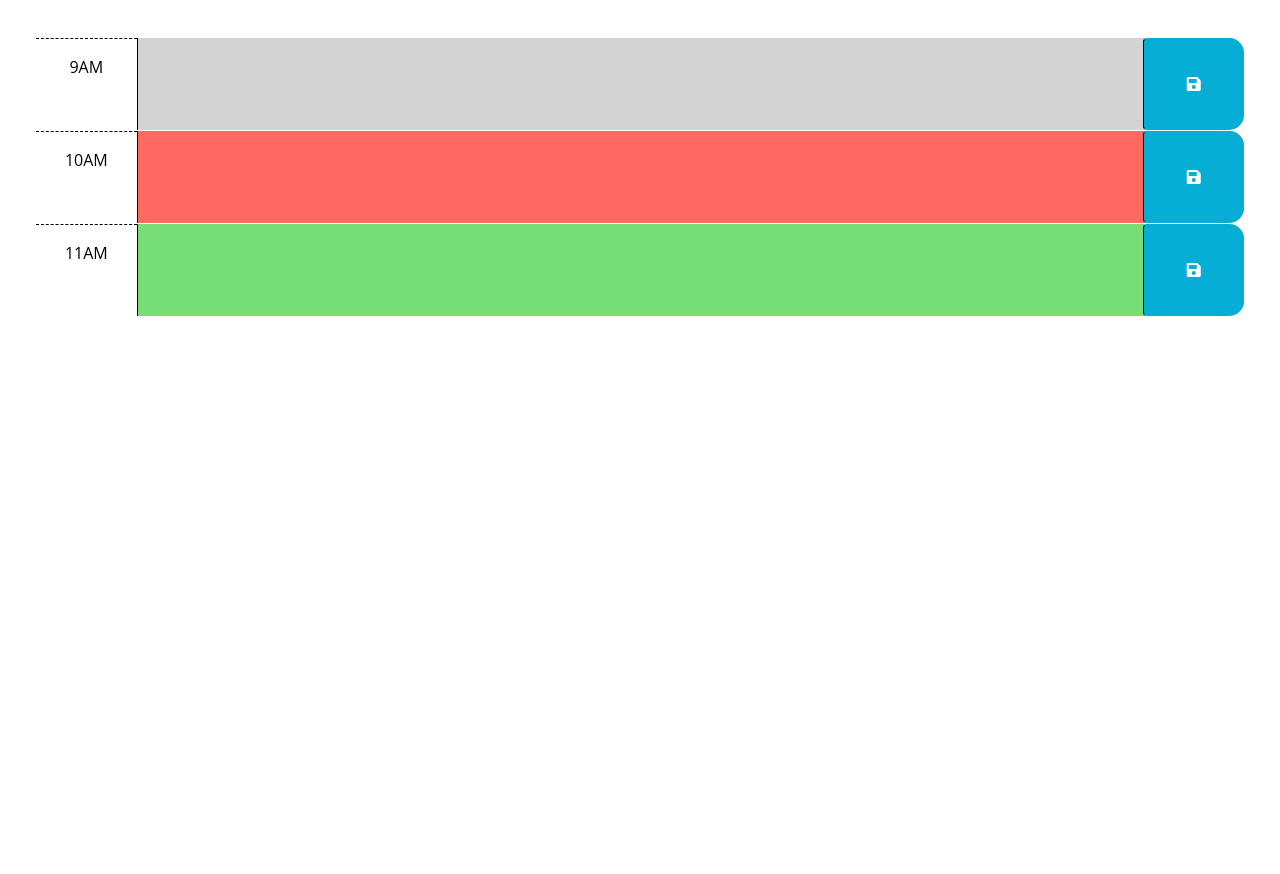
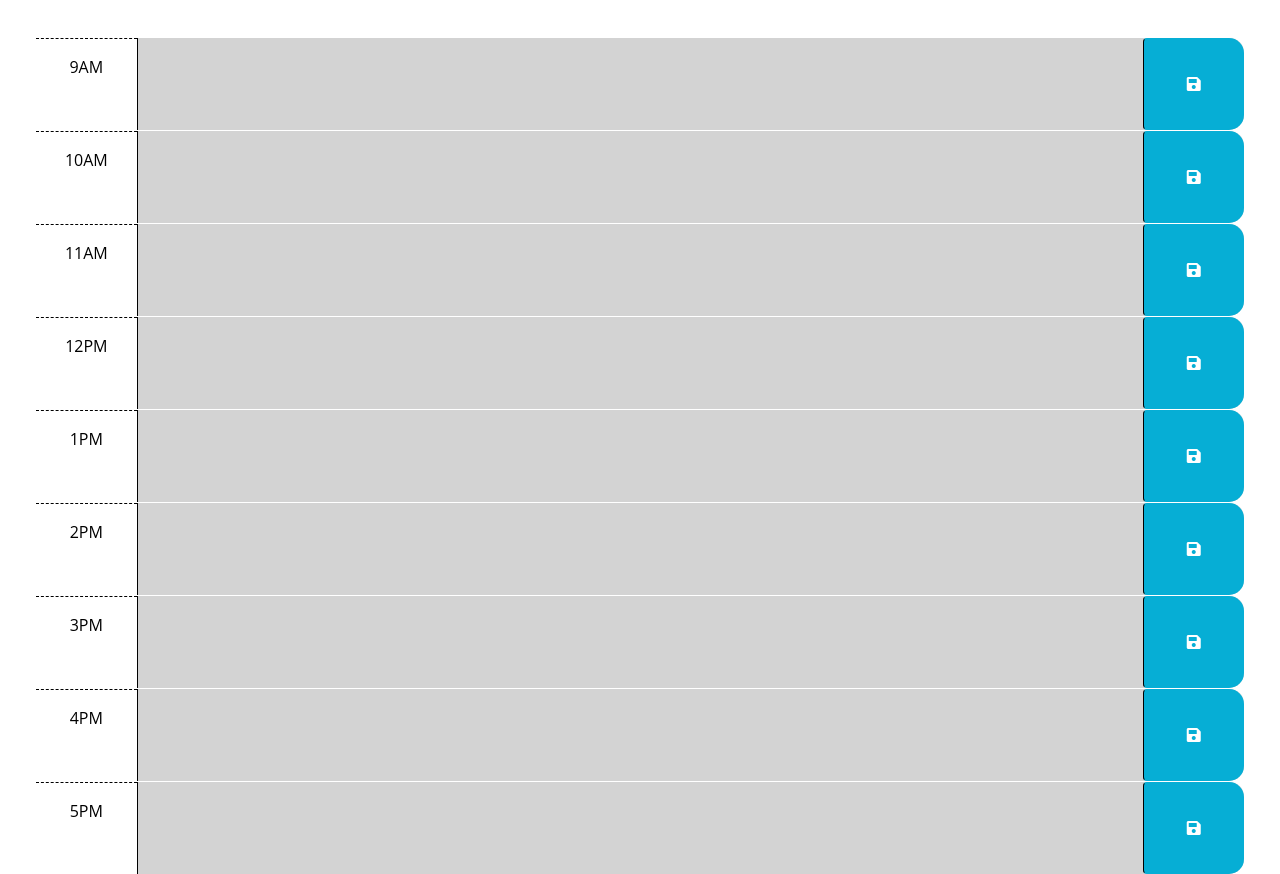
Before and after one commit to nicklearning/work-day-planner, a plain HTML site: page index.html in a window 1280 px wide. Shown: the part 260-1134 px from the top of the page. Before the commit the page ends 800 px from the top, so only its background shows below. Drawn offline with nearby package versions, Linux system fonts and the light colour scheme.

Commit message:
add logic to edit the class list of the timeblocks

```diff
--- a/assets/js/script.js
+++ b/assets/js/script.js
@@ -17,6 +17,43 @@ $(document).ready(function () {
     // attribute of each time-block be used to conditionally add or remove the
     // past, present, and future classes? How can Day.js be used to get the
     // current hour in 24-hour time?
+    var timeBlocks = $(".time-block") // returns the array of time blocks
+
+    var currentHour = dayjs().hour(); //grabs the current hour
+
+    // loop over the array of timeblocks and conditionally set the color
+    for (let index = 0; index < timeBlocks.length; index++) {
+      const element = timeBlocks[index]; // selects a timebox
+      var timeBlockHour = timeBlocks[index].id.substring(5, 7) // returns the hour of the timeblock
+
+      if (timeBlockHour == currentHour) { // update classlist to for the present hour
+        if (element.classList.contains('past')) {
+          element.classList.replace('past', 'present');
+        } else if (element.classList.contains('future')) {
+          element.classList.replace('future', 'present')
+        } else {
+          continue;
+        }
+      } else if (timeBlockHour < currentHour) { // update the classlist for past hours
+        if (element.classList.contains('present')) {
+          element.classList.replace('present', 'past')
+        } else if (element.classList.contains('future')) {
+          element.classList.replace('future', 'past')
+        } else {
+          continue;
+        }
+      } else if (timeBlockHour > currentHour) { // update the classlist for future hours
+        if (element.classList.contains('present')) {
+          element.classList.replace('present', 'future');
+        } else if (element.classList.contains('past')) {
+          element.classList.replace('past', 'future');
+        } else {
+          continue;
+        }
+      } // end outer if statement
+    } // end for loop
+
+
     //
     // TODO: Add code to get any user input that was saved in localStorage and set
     // the values of the corresponding textarea elements. HINT: How can the id
--- a/index.html
+++ b/index.html
@@ -67,14 +67,61 @@
           <i class="fas fa-save" aria-hidden="true"></i>
         </button>
       </div>
+
+      <div id="hour-12" class="row time-block future">
+        <div class="col-2 col-md-1 hour text-center py-3">12PM</div>
+        <textarea class="col-8 col-md-10 description" rows="3"> </textarea>
+        <button class="btn saveBtn col-2 col-md-1" aria-label="save">
+          <i class="fas fa-save" aria-hidden="true"></i>
+        </button>
+      </div>
+
+      <div id="hour-13" class="row time-block future">
+        <div class="col-2 col-md-1 hour text-center py-3">1PM</div>
+        <textarea class="col-8 col-md-10 description" rows="3"> </textarea>
+        <button class="btn saveBtn col-2 col-md-1" aria-label="save">
+          <i class="fas fa-save" aria-hidden="true"></i>
+        </button>
+      </div>
+
+      <div id="hour-14" class="row time-block future">
+        <div class="col-2 col-md-1 hour text-center py-3">2PM</div>
+        <textarea class="col-8 col-md-10 description" rows="3"> </textarea>
+        <button class="btn saveBtn col-2 col-md-1" aria-label="save">
+          <i class="fas fa-save" aria-hidden="true"></i>
+        </button>
+      </div>
+
+      <div id="hour-15" class="row time-block future">
+        <div class="col-2 col-md-1 hour text-center py-3">3PM</div>
+        <textarea class="col-8 col-md-10 description" rows="3"> </textarea>
+        <button class="btn saveBtn col-2 col-md-1" aria-label="save">
+          <i class="fas fa-save" aria-hidden="true"></i>
+        </button>
+      </div>
+
+      <div id="hour-16" class="row time-block future">
+        <div class="col-2 col-md-1 hour text-center py-3">4PM</div>
+        <textarea class="col-8 col-md-10 description" rows="3"> </textarea>
+        <button class="btn saveBtn col-2 col-md-1" aria-label="save">
+          <i class="fas fa-save" aria-hidden="true"></i>
+        </button>
+      </div>
+
+      <div id="hour-17" class="row time-block future">
+        <div class="col-2 col-md-1 hour text-center py-3">5PM</div>
+        <textarea class="col-8 col-md-10 description" rows="3"> </textarea>
+        <button class="btn saveBtn col-2 col-md-1" aria-label="save">
+          <i class="fas fa-save" aria-hidden="true"></i>
+        </button>
+      </div>
+
     </div>
 
     <script src="https://cdnjs.cloudflare.com/ajax/libs/jquery/3.2.1/jquery.min.js"></script>
     <script src="https://cdn.jsdelivr.net/npm/dayjs@1.11.3/dayjs.min.js"
     integrity="sha256-iu/zLUB+QgISXBLCW/mcDi/rnf4m4uEDO0wauy76x7U="
     crossorigin="anonymous"></script>
-
-
     <script src="./assets/js/script.js"></script>
   </body>
 </html>
```
